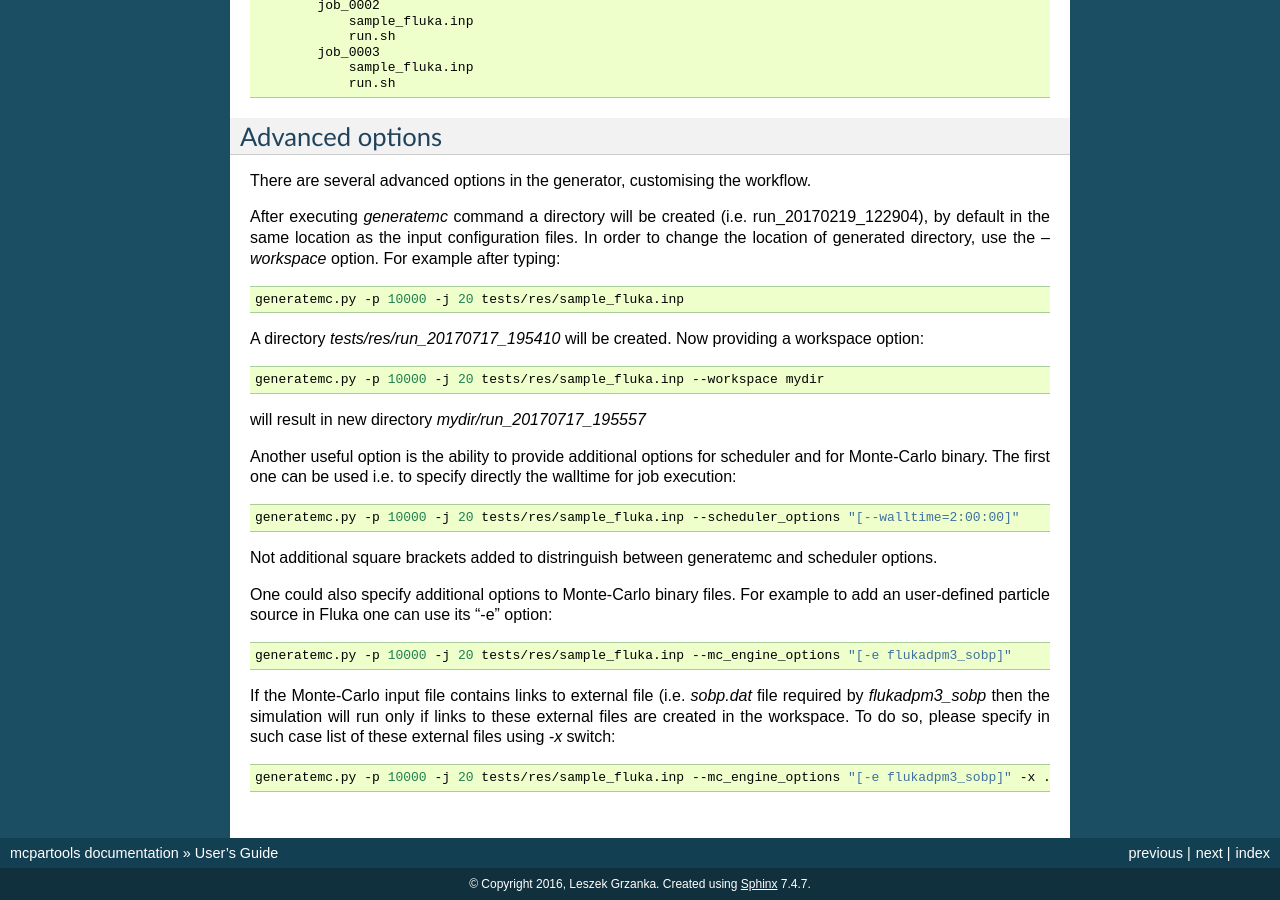
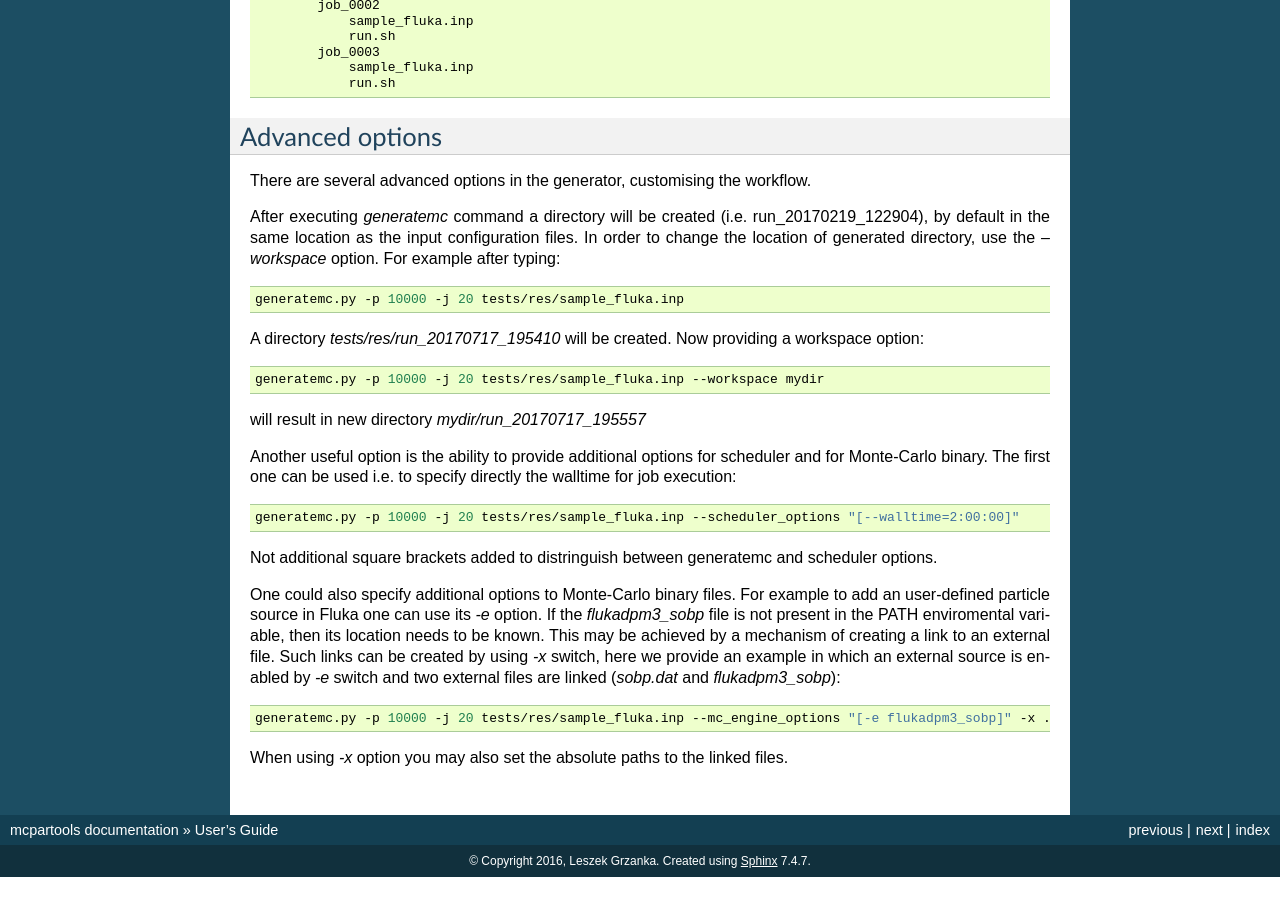
Before and after one commit to DataMedSci/mcpartools, a Sphinx documentation site: the page built from docs/user_guide.rst, in a window 1280 px wide and 900 px high, scrolled down 1077 px. Built offline with Sphinx 7.4.7, drawn with Linux system fonts in a browser that asks for light colours; after the commit the page ends 1954 px from its top, so only the background shows below that.

Commit message:
Documentation improved (#103)

```diff
--- a/docs/user_guide.rst
+++ b/docs/user_guide.rst
@@ -105,13 +105,12 @@ Not additional square brackets added to distringuish between generatemc and sche
 
 
 One could also specify additional options to Monte-Carlo binary files. For example to add an user-defined
-particle source in Fluka one can use its "-e" option::
+particle source in Fluka one can use its `-e` option. If the `flukadpm3_sobp` file is not present
+in the PATH enviromental variable, then its location needs to be known. This may
+be achieved by a mechanism of creating a link to an external file. Such links
+can be created by using `-x` switch, here we provide an example in which
+an external source is enabled by `-e` switch and two external files are linked (`sobp.dat` and `flukadpm3_sobp`)::
 
-   generatemc.py -p 10000 -j 20 tests/res/sample_fluka.inp --mc_engine_options "[-e flukadpm3_sobp]"
+   generatemc.py -p 10000 -j 20 tests/res/sample_fluka.inp --mc_engine_options "[-e flukadpm3_sobp]" -x ./sobp.dat ./flukadpm3_sobp
 
-
-If the Monte-Carlo input file contains links to external file (i.e. `sobp.dat` file required by `flukadpm3_sobp`
-then the simulation will run only if links to these external files are created in the workspace.
-To do so, please specify in such case list of these external files using `-x` switch::
-
-   generatemc.py -p 10000 -j 20 tests/res/sample_fluka.inp --mc_engine_options "[-e flukadpm3_sobp]" -x ./sobp.dat
+When using `-x` option you may also set the absolute paths to the linked files.
```
